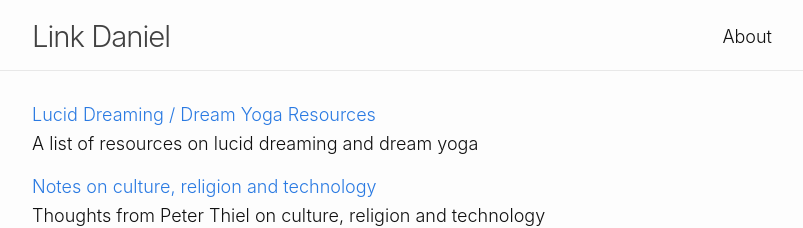
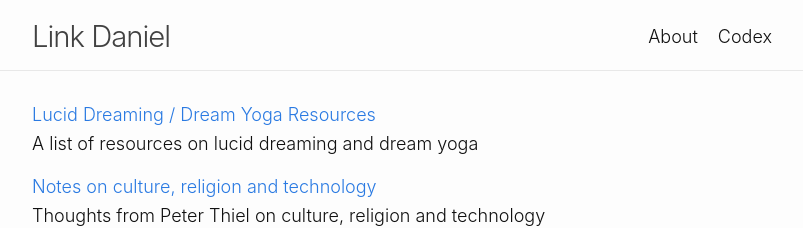
Before and after one commit to link-daniel/link.github.io, a Jekyll site: the page built from index.md, in a window 1280 px wide. Shown: the top 228 px of the page, without its empty margins (238-1041 px from the left). Built offline with Jekyll 4.4.1, drawn with Linux system fonts in a browser that asks for light colours.

Commit message:
Update _config.yml

```diff
--- a/_config.yml
+++ b/_config.yml
@@ -49,6 +49,7 @@ minima:
 # this and add the path to the pages in order as they should show up
 header_pages:
  - about.md
+ - codex.md
 
 # Build settings
 theme: minima
```
